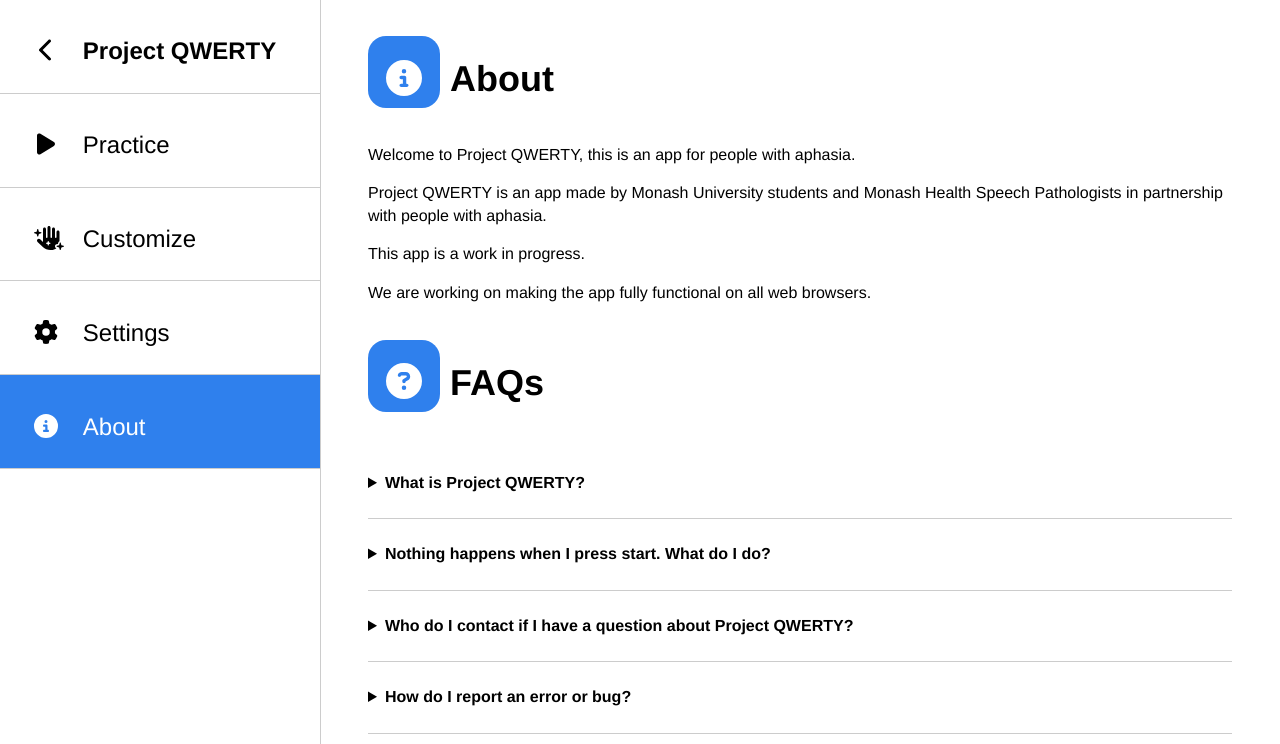
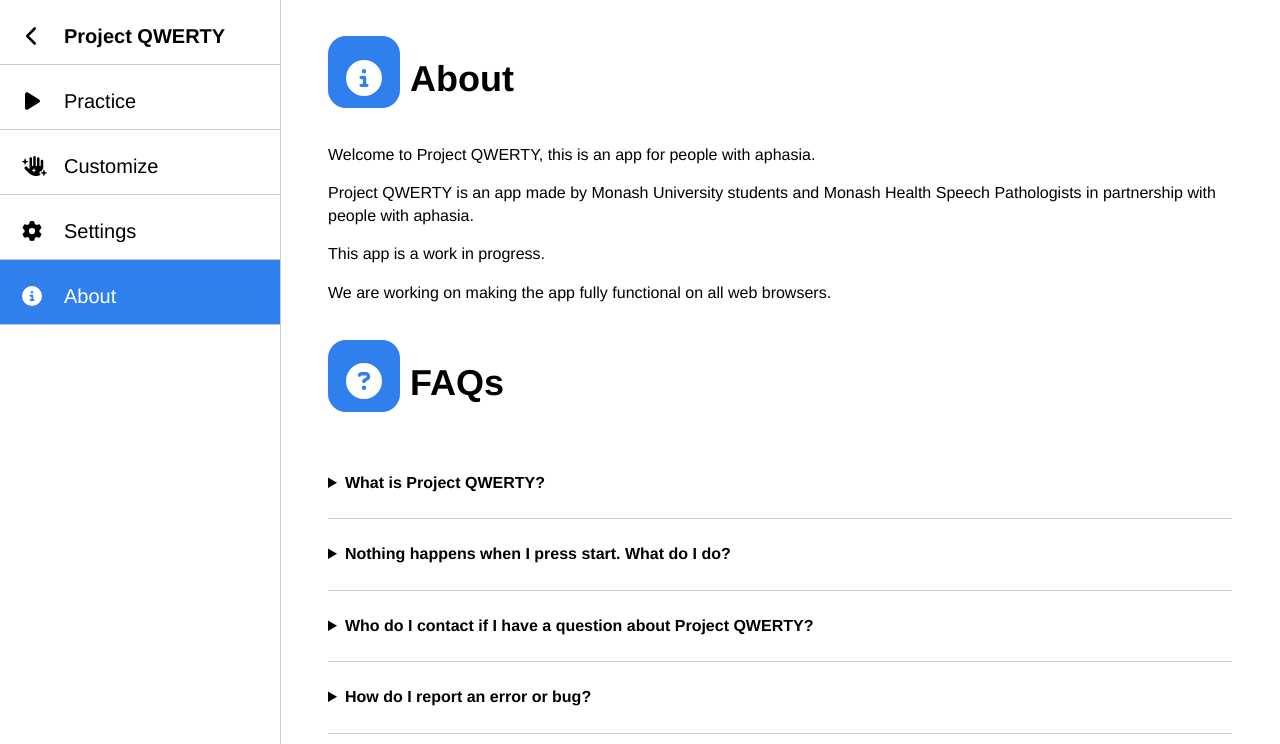
Before and after one commit to project-qwerty/project-qwerty, a Vue app: page /about in a window 1280 px wide. Shown: the top 744 px of the page. Built offline with nearby package versions, Linux system fonts and the light colour scheme.

Commit message:
make navbar a bit smaller

```diff
--- a/src/assets/css/global.css
+++ b/src/assets/css/global.css
@@ -4,7 +4,7 @@
     --primary-colour: #2f80ed;
     --faint-colour: #cccccc;
 
-    --sidebar-width: 320px;
+    --sidebar-width: 280px;
 }
 
 body {
--- a/src/components/NavSidebar.vue
+++ b/src/components/NavSidebar.vue
@@ -54,7 +54,7 @@
   .sidebar a {
     border-bottom: solid 1px var(--faint-colour);
 
-    font-size: 24px;
+    font-size: 20px;
 
     /* disable default styling for links */
     text-decoration: none;
@@ -70,5 +70,7 @@
     text-align: left;
     padding-left: 48px;
     padding-right: 48px;
+
+    padding-bottom: 96px;
   }
 </style>
--- a/src/components/RowButton.vue
+++ b/src/components/RowButton.vue
@@ -39,7 +39,7 @@
 
 <style scoped>
   .container {
-    padding: 20px;
+    padding: 0.5em;
 
     text-align: left;
   }
```
